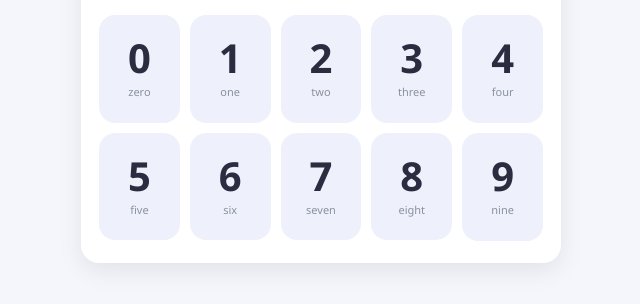
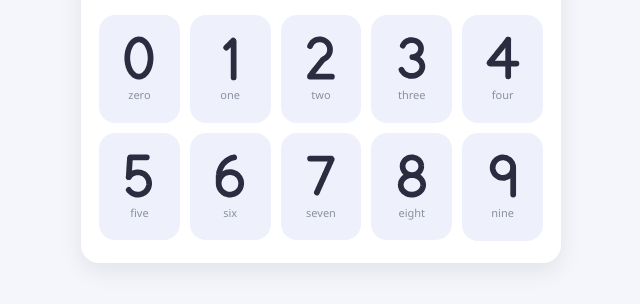
Before and after one commit to AgarutanPrint/Number-Tracing, a plain HTML site: page index.html in a window 1280 px wide. Shown: the part 120-424 px from the top of the page, without its empty margins (319-959 px from the left). Drawn offline with Linux system fonts and the light colour scheme.

Commit message:
Add files via upload

```diff
--- a/index.html
+++ b/index.html
@@ -22,7 +22,8 @@
   .tile-grid { display: grid; grid-template-columns: repeat(5, 1fr); gap: 10px; }
   .tile { position: relative; aspect-ratio: 3 / 4; min-width: 0; border: none; border-radius: 16px; background: #eef1fb; display: flex; flex-direction: column; align-items: center; justify-content: center; cursor: pointer; transition: transform .1s; overflow: hidden; }
   .tile:active { transform: scale(.95); }
-  .tile .ch { font-size: 40px; font-weight: 800; color: #2c2c40; line-height: 1; }
+  .tile .ch { display: block; line-height: 0; }
+  .dglyph { display: block; width: auto; }
   .tile .wd { font-size: 11px; color: #8a90a0; margin-top: 6px; }
   .tile .star { position: absolute; top: 3px; right: 4px; font-size: 13px; }
 
@@ -42,7 +43,7 @@
   /* ---------- study ---------- */
   .study-header { text-align: center; margin-bottom: 10px; }
   .pair-row { display: flex; align-items: center; justify-content: center; gap: 12px; }
-  .pair { font-size: 46px; font-weight: 800; line-height: 1; }
+  .pair { line-height: 0; }
   .word-lbl { font-size: 16px; color: #7a8090; margin-top: 2px; font-weight: 700; }
   .speak-btn { background: #eef1fb; border: none; border-radius: 50%; width: 38px; height: 38px; font-size: 17px; cursor: pointer; }
   .speak-btn:active { transform: scale(.9); }
@@ -206,6 +207,16 @@ function H(tag, cls, html){
 function digitGlyph(i){
   var g = DIGITS[String(i)];
   return { ch: String(i), strokes: g.s, arrows: g.a, x0: g.x0, x1: g.x1, cx: (g.x0 + g.x1) / 2 };
+}
+
+// big display digits use the workbook's own shapes too (the device font draws a 9 with a curly tail)
+function digitSVG(i, h){
+  var g = digitGlyph(i);
+  var svg = S('svg', {viewBox: '-6 2 112 136', 'class': 'dglyph', role: 'img', 'aria-label': String(i)});
+  svg.style.height = h + 'px';
+  var gg = S('g', {transform: 'translate(' + (50 - g.cx) + ',0)'}, svg);
+  g.strokes.forEach(function(d){ S('path', {d: d, fill: 'none', stroke: '#2c2c40', 'stroke-width': 17, 'stroke-linecap': 'round', 'stroke-linejoin': 'round'}, gg); });
+  return svg;
 }
 
 /* ================= SOUND (effects + counting voice) + SPEECH ================= */
@@ -514,7 +525,8 @@ function renderMenu(){
   var prog = loadProg(), grid = H('div', 'tile-grid');
   for(var i = 0; i < 10; i++){
     (function(i){
-      var t = H('button', 'tile', '<span class="ch">' + i + '</span><span class="wd">' + NUM_WORDS[i] + '</span>' + (prog['n' + i] ? '<span class="star">⭐</span>' : ''));
+      var t = H('button', 'tile', '<span class="ch"></span><span class="wd">' + NUM_WORDS[i] + '</span>' + (prog['n' + i] ? '<span class="star">⭐</span>' : ''));
+      t.querySelector('.ch').appendChild(digitSVG(i, 46));
       t.addEventListener('click', function(){ state.screen = 'study'; state.idx = i; state.tab = 'watch'; render(); });
       grid.appendChild(t);
     })(i);
@@ -563,7 +575,9 @@ function renderStudy(){
   root.appendChild(bar);
 
   var head = H('div', 'study-header');
-  head.innerHTML = '<div class="pair-row"><div class="pair">' + n + '</div></div><div class="word-lbl">' + NUM_WORDS[n] + '</div><div class="speak-status" id="speak-status"></div>';
+  head.innerHTML = '<div class="pair-row"><div class="pair"></div></div><div class="word-lbl">' + NUM_WORDS[n] + '</div><div class="speak-status" id="speak-status"></div>';
+  head.querySelector('.pair').setAttribute('aria-label', String(n));
+  head.querySelector('.pair').appendChild(digitSVG(n, 58));
   var sp = H('button', 'speak-btn', '🔊'); sp.title = 'Hear it';
   sp.addEventListener('click', function(){ speak(NUM_WORDS[n]); });
   head.querySelector('.pair-row').appendChild(sp);
```
